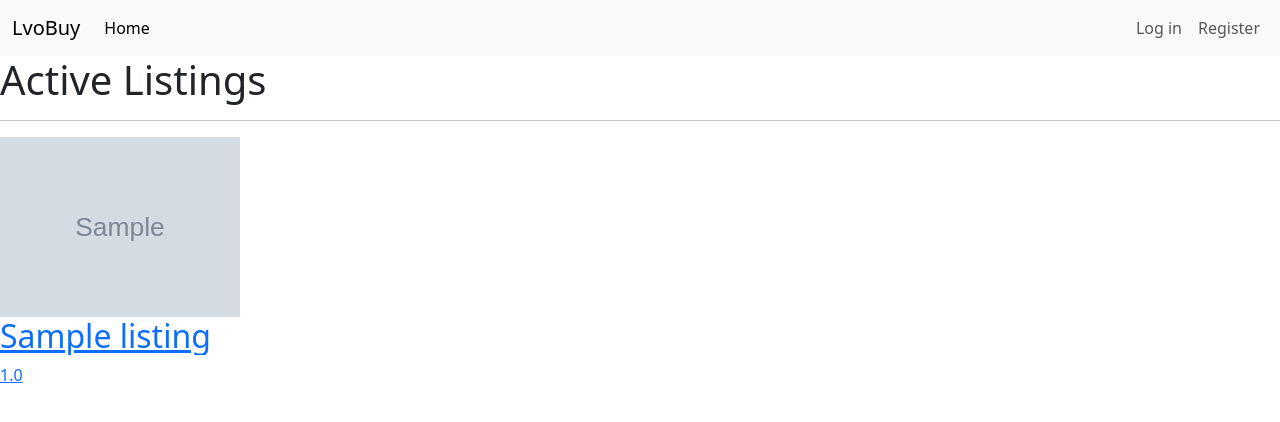
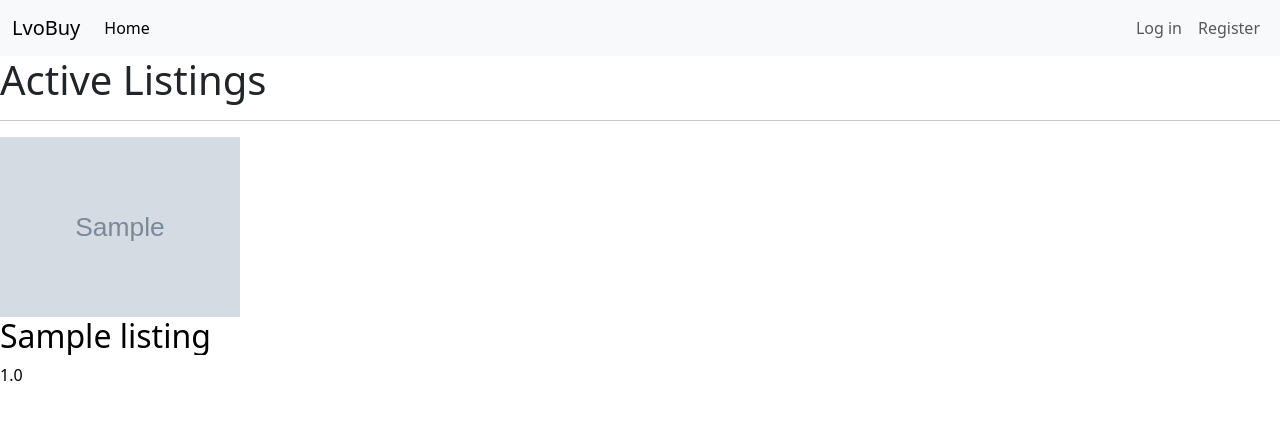
Before and after one commit to LvoBGM/LvoBuy, a Django app: page /bets/ in a window 1280 px wide. Shown: the top 422 px of the page. Run offline with Django 5.2, Linux system fonts and the light colour scheme; tables that the repository leaves empty hold one stand-in row (values such as "Sample post"); grey boxes marked "Sample" are stand-in pictures.

Commit message:
style: removed style listing anchor

```diff
--- a/bets/static/bets/styles.css
+++ b/bets/static/bets/styles.css
@@ -20,3 +20,8 @@
     display: grid;
     grid-template-columns: repeat(auto-fit, minmax(300px, 1fr));
 }
+
+#listing-anchor {
+    color: black;
+    text-decoration: none;
+}
--- a/bets/templates/bets/listings_layout.html
+++ b/bets/templates/bets/listings_layout.html
@@ -1,7 +1,7 @@
 <!-- a "listings" variable is required! -->
 <div id="listing-grid">
     {% for listing in listings %}
-    <a href="{% url 'listing' listing.id %}">
+    <a id="listing-anchor" href="{% url 'listing' listing.id %}">
         <div class="listing-item">
             {% if listing.image_url %}
                 <img src="{{ listing.image_url }}">
```
